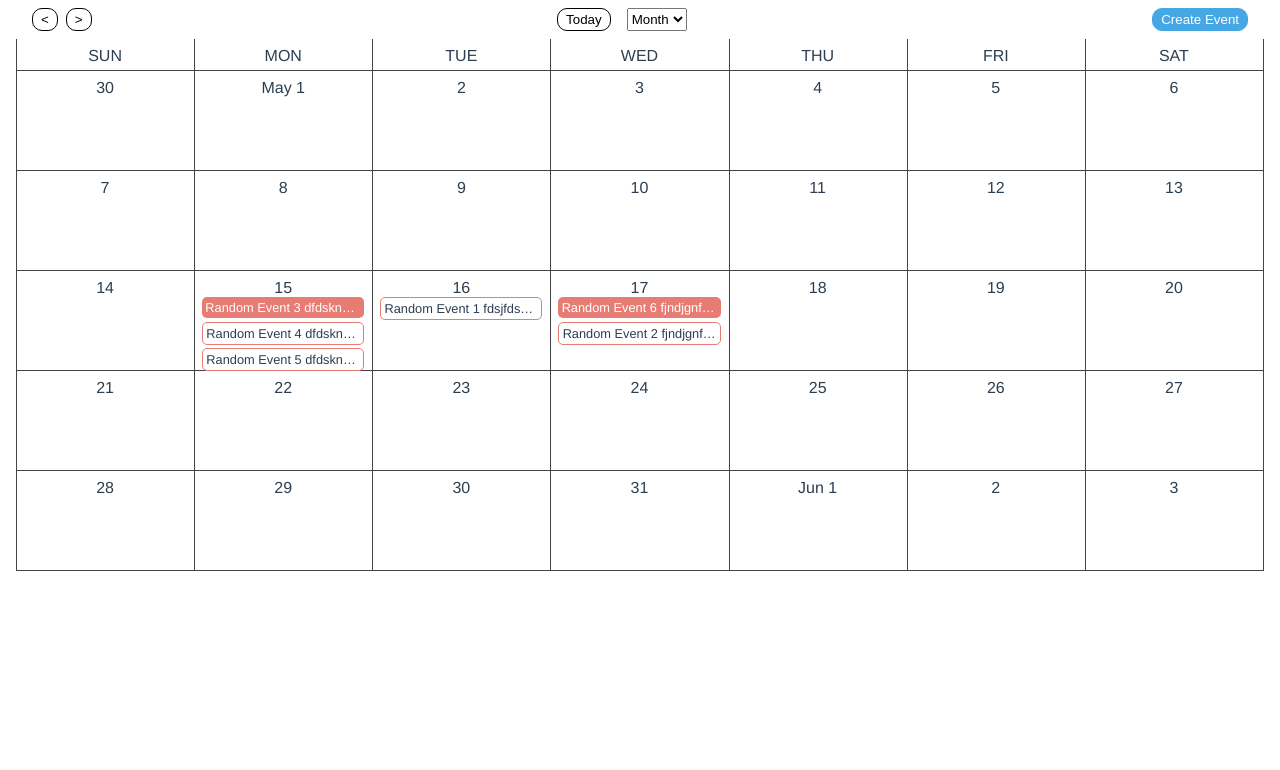
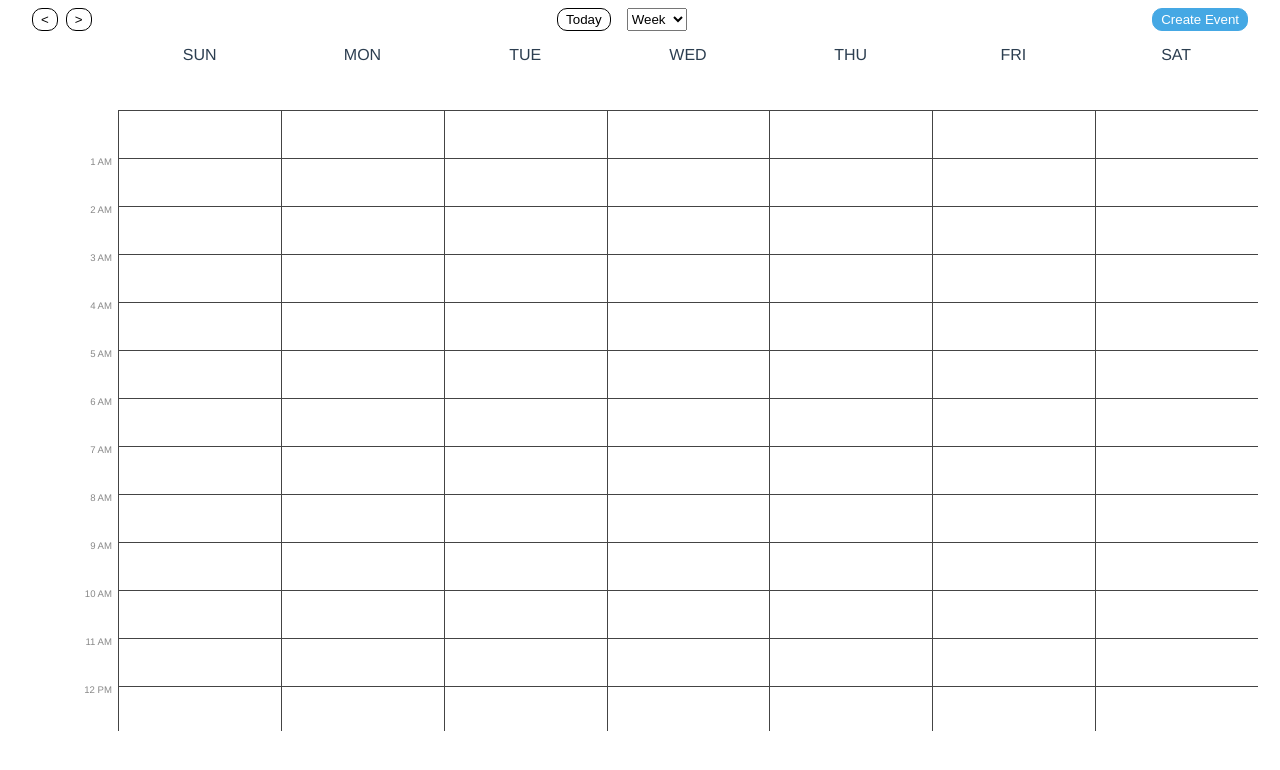
Before and after one commit to aedit/calendar-mock, a Vue app: page / in a window 1280 px wide. Shown: the top 770 px of the page. Built offline with nearby package versions, Linux system fonts and the light colour scheme.

Commit message:
WeekView UI added

```diff
--- a/src/components/WeekView.vue
+++ b/src/components/WeekView.vue
@@ -1,13 +1,98 @@
 <template>
   <div class="week-view">
-    Week View
+    <div class="week-view__row">
+      <div />
+      <div class="time-row">
+        <div v-for="(day, idx) in days" :key="'week-day-' + idx" class="time-row__day">
+          {{ day }}
+        </div>
+      </div>
+    </div>
+    <div class="week-view__row">
+      <div class="time-line-wrap">
+        <div class="time-line" v-for="hour in 24" :key="`time-line-${hour}`">
+          {{ getHourString(hour) }}
+        </div>
+      </div>
+      <div class="time-row">
+        <div class="time-row__day" :key="`day-${day}`" v-for="day in 7">
+          <div class="empty-tiles" v-for="hour in 24" :key="`hour-${hour}`" />
+        </div>
+      </div>
+    </div>
   </div>
 </template>
 
 <script>
-
+export default {
+  props: {
+    currentDate: {
+      type: Object,
+      default: () => new Date(),
+    },
+  },
+  data() {
+    return {
+      firstDate: null,
+      weeksToShow: 6,
+      days: ['SUN', 'MON', 'TUE', 'WED', 'THU', 'FRI', 'SAT'],
+    };
+  },
+  methods: {
+    getHourString(hour) {
+      if (hour < 12) return `${hour} AM`;
+      if (hour === 12) return `${hour} PM`;
+      if (hour === 24) return '';
+      return `${hour % 12} PM`;
+    },
+  },
+};
 </script>
 
 <style lang="scss">
+.week-view {
+  padding: 0 1rem;
+  height: calc(100vh - 10rem);
+  &__row {
+    display: grid;
+    grid-template-columns: 6rem 1fr;
+    .time-line-wrap {
+      padding: 1rem 0 0.4rem;
+    }
+    .time-line {
+      font-size: 0.6rem;
+      color: #888;
+      height: 3rem;
+      display: flex;
+      justify-content: flex-end;
+      align-items: flex-end;
+    }
 
+    &:nth-child(1) {
+      min-height: 4rem;
+    }
+    &:nth-child(2) {
+      height: 98%;
+      overflow-y: auto;
+    }
+
+    .time-row {
+      display: flex;
+      padding: 0.4rem;
+
+      &__day {
+        flex: 1;
+        position: relative;
+        max-width: calc(100% / 7);
+        text-align: center;
+
+        .empty-tiles {
+          border-left: 1px solid #444;
+          border-top: 1px solid #444;
+          height: 3rem;
+        }
+      }
+    }
+  }
+}
 </style>
--- a/src/views/Home.vue
+++ b/src/views/Home.vue
@@ -37,7 +37,7 @@ export default {
   name: 'Home',
   data() {
     return {
-      viewType: 'months',
+      viewType: 'weeks',
       isCreateEventFormOpen: false,
       currentDate: moment().local(),
     };
```
